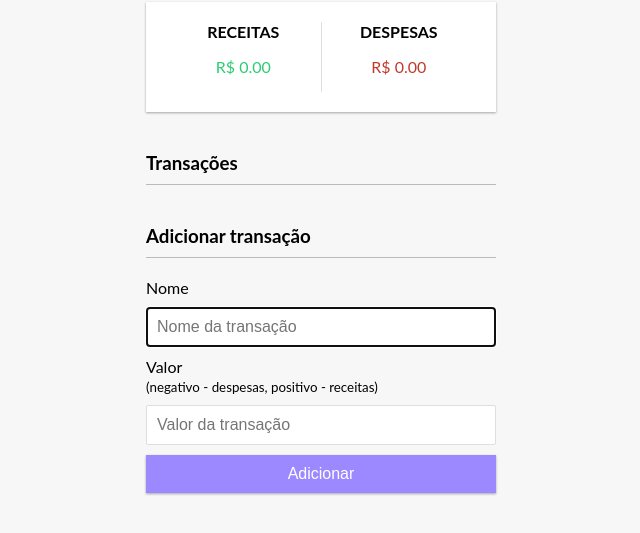
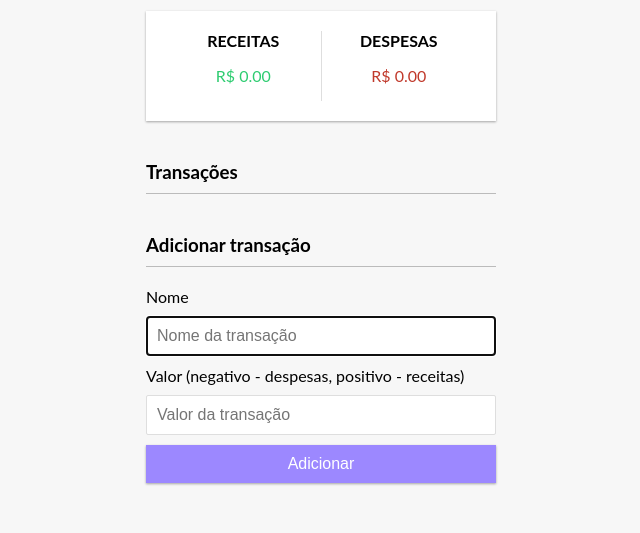
Before and after one commit to fabianodsa/Controle-financeiro-em-js, a plain HTML site: page index.html in a window 1280 px wide. Shown: the part 211-744 px from the top of the page, without its empty margins (319-959 px from the left). Drawn offline with Linux system fonts and the light colour scheme.

Commit message:
Atualizando o README

```diff
--- a/index.html
+++ b/index.html
@@ -39,8 +39,7 @@
         </div>
 
         <div class="form-control">
-          <label for="amount">Valor <br />
-            <small>(negativo - despesas, positivo - receitas)</small>
+          <label for="amount">Valor (negativo - despesas, positivo - receitas)<br />
           </label>
           <input type="number" id="amount" placeholder="Valor da transação" />
         </div>
```
Also changed, not shown: 1 other file.
